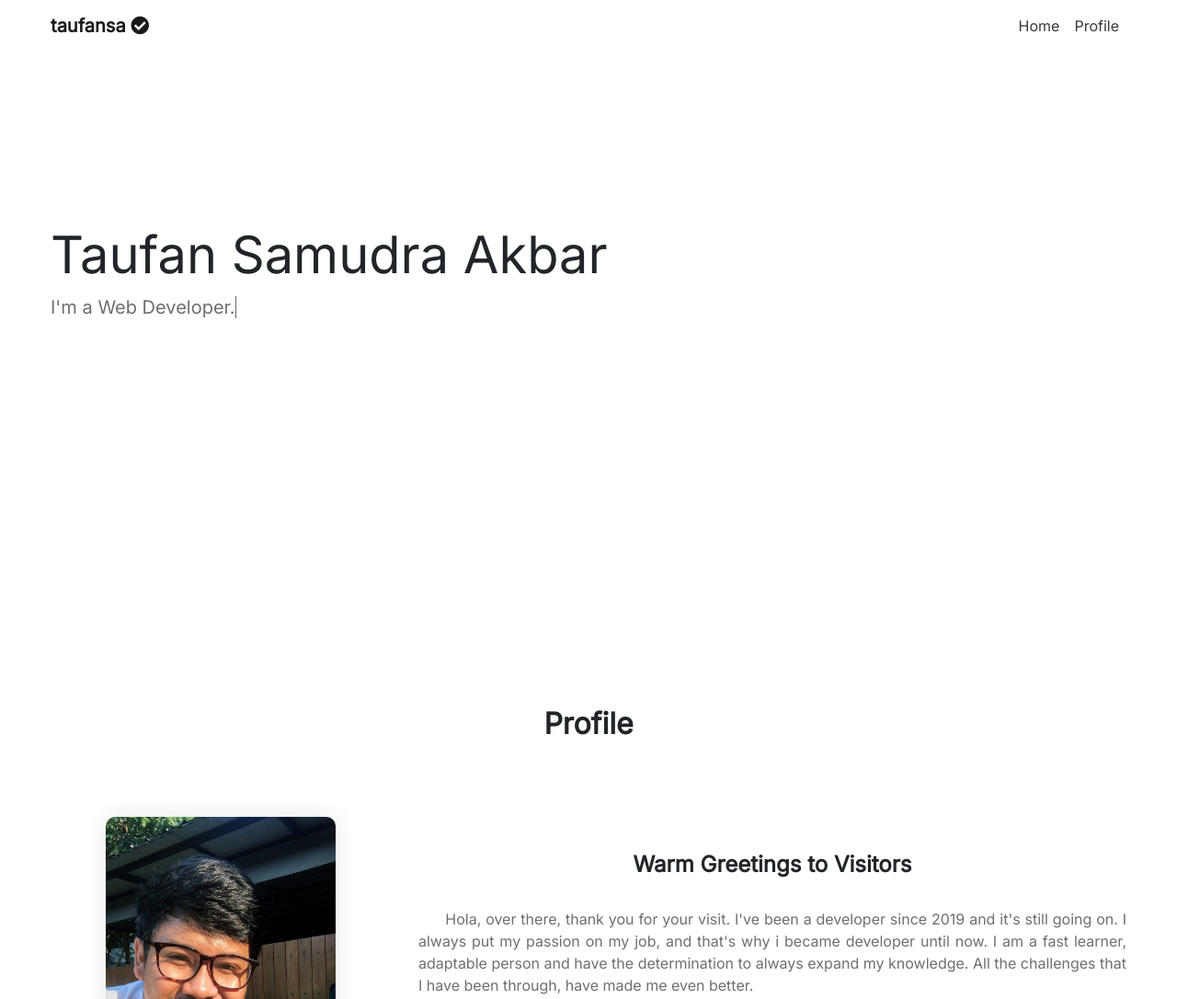
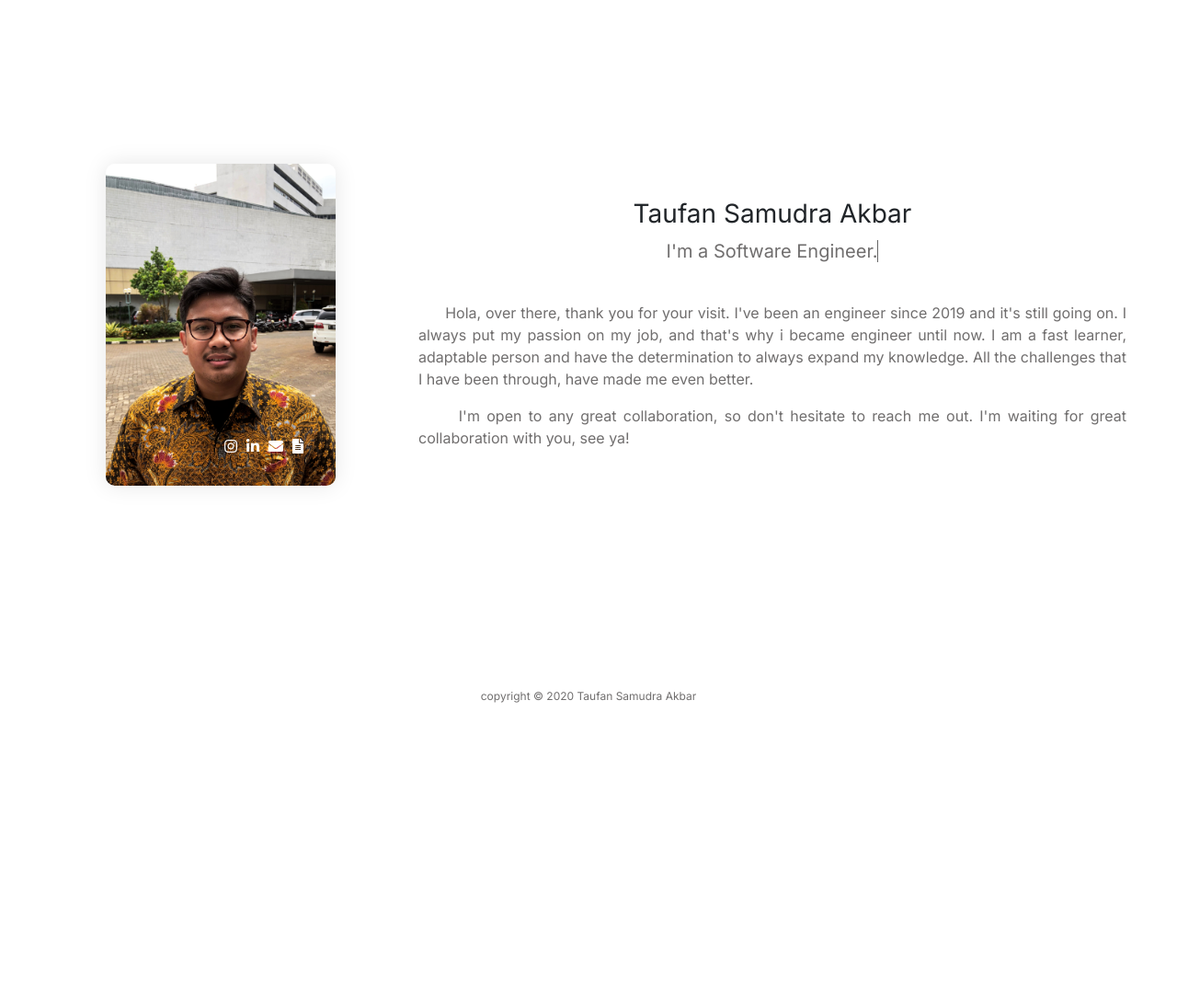
Before and after one commit to Taufansa/myweb, a plain HTML site: page index.html in a window 1280 px wide. Shown: the top 1086 px of the page at 92% size. After the commit the page ends 806 px from the top, so only its background shows below. Drawn offline with nearby package versions, Linux system fonts and the light colour scheme.

Commit message:
adjust page 2023

```diff
--- a/index.html
+++ b/index.html
@@ -13,63 +13,44 @@
 <body>
     <nav class="navbar navbar-expand-lg navbar-light fixed-top" style="background-color: white;">
         <div class="container">
-            <a class="navbar-brand" href=""><b>taufansa</b> <i class="fas fa-check-circle"></i></a>
-            <div class="text-right">
-                <button class="navbar-toggler" type="button" data-toggle="collapse" data-target="#navbarNavAltMarkup" aria-controls="navbarNavAltMarkup" aria-expanded="false" aria-label="Toggle navigation">
-                <span class="fas fa-caret-down"></span>
-                </button>
-                <div class="collapse navbar-collapse" id="navbarNavAltMarkup">
-                    <div class="navbar-nav">
-                    <a class="nav-link text-dark" href="#home">Home</a>
-                    <a class="nav-link text-dark" href="#about">Profile</a>
-                    </div>
-                </div>
-                </div>
-            </div>
+            <!-- <a class="navbar-brand" href=""><b>taufansa</b> <i class="fas fa-check-circle"></i></a> -->
         </div>
-      </nav>
+    </nav>
 
-    <div id="home">
-        <div class="jumbotron jumbotron-fluid" id="top-head">
-            <div class="container" id="top-content">
-              <h1 class="display-4">Taufan Samudra Akbar</h1>
-              <p class="lead">I'm a
-                <span class="txt-rotate" data-period="2000" data-rotate='[ "Web Developer.", "Software Developer.", "Back End Developer.", "Full Stack Developer."]'></span>
-              </p>
-            </div>
-        </div>
-    </div>
-    <br>
-    <br>
-    <div id="about" class="mt-5">
-        <br>
-        <div class="container">
-            <h2 class="text-center mb-5 mt-5"><b>Profile</b></h2>
+    <div id="about" class="mt-5 pt-5">
+        <div class="container pt-5">
+            <!-- <h2 class="text-center mb-5 mt-5"><b>Profile</b></h2> -->
             <br>
             <div class="row">
                 <div class="col-sm-4">
-                    <div class="profile-card-2"><img src="img/taufantata.jpeg" height="auto" width="250" class="img img-responsive">
+                    <div class="profile-card-2"><img src="img/taufan.JPG" height="auto" width="250" class="img img-responsive">
                         <!-- <div class="profile-name">taufan samudra</div>
                         <div class="profile-username">@taufansa</div> -->
                         <div class="profile-icons"><a href="https://www.instagram.com/taufansa" target="_blank"><i class="fa fa-instagram"></i></a><a href="https://www.linkedin.com/in/taufansa/" target="_blank"><i class="fa fa-linkedin"></i></a><a href="mailto:taufan70@gmail.com" target="_blank"><i class="fa fa-envelope"></i></a><a href="file/cv/TaufanSamudraAkbarCV.pdf" target="_blank"><i class="fa fa-file-alt"></i></a></div>
                     </div>
                 </div>
-                <div class="col-sm-8">
-                    <h4 class="mt-5 text-center"><b>Warm Greetings to Visitors</b></h4>
+                <div class="col-sm-8 pt-5 pb-5">
+                    <div class="text-center">
+                        <h3>Taufan Samudra Akbar</h3>
+                        <p class="lead">I'm a
+                          <span class="txt-rotate" data-period="2000" data-rotate='["Software Engineer.", "Software Developer.", "Back End Developer.", "Full Stack Developer.", "Web Developer."]'></span>
+                        </p>
+                    </div>
+                    <!-- <h4 class="mt-5 text-center"><b>Warm Greetings to Visitors</b></h4> -->
                     <br>
-                    <p style="text-align: justify;"> &nbsp;&nbsp;&nbsp;&nbsp;&nbsp;&nbsp;Hola, over there, thank you for your visit. I've been a developer since 2019 and it's still going on. I always put my passion on my job, and that's why i became developer until now. I am a fast learner, adaptable person and have the determination to always expand my knowledge. All the challenges that I have been through, have made me even better.
+                    <p style="text-align: justify;"> &nbsp;&nbsp;&nbsp;&nbsp;&nbsp;&nbsp;Hola, over there, thank you for your visit. I've been an engineer since 2019 and it's still going on. I always put my passion on my job, and that's why i became engineer until now. I am a fast learner, adaptable person and have the determination to always expand my knowledge. All the challenges that I have been through, have made me even better.
                     </p>
                     <p style="text-align: justify;"> &nbsp;&nbsp;&nbsp;&nbsp;&nbsp;&nbsp;I'm open to any great collaboration, so don't hesitate to reach me out. I'm waiting for great collaboration with you, see ya!
                     </p>
                 </div>
             </div>
         </div>
-        <div class="text-center mt-5">
+        <div class="text-center mt-5 pt-5">
             <p class="lead" style="font-size: 12px; margin-top: 100px;">copyright © 2020 Taufan Samudra Akbar</p>
             <br>
         </div>
     </div>
-    </div>
+</body>
 
 <script src="https://code.jquery.com/jquery-3.5.1.slim.min.js" integrity="sha384-DfXdz2htPH0lsSSs5nCTpuj/zy4C+OGpamoFVy38MVBnE+IbbVYUew+OrCXaRkfj" crossorigin="anonymous"></script>
 <script src="https://cdn.jsdelivr.net/npm/popper.js@1.16.1/dist/umd/popper.min.js" integrity="sha384-9/reFTGAW83EW2RDu2S0VKaIzap3H66lZH81PoYlFhbGU+6BZp6G7niu735Sk7lN" crossorigin="anonymous"></script>
@@ -77,5 +58,4 @@
 
 <!-- <script src="plugins/vue/vue.js"></script> -->
 <script src="js/index.js"></script>
-</body>
 </html>
```
Also changed, not shown: img/taufan.JPG (added), 4 other files.
